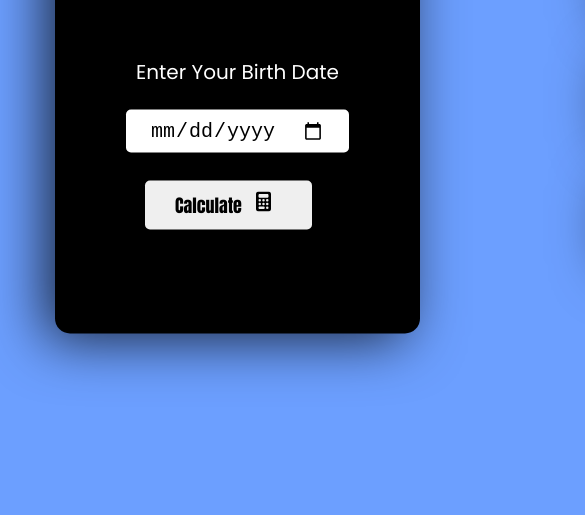
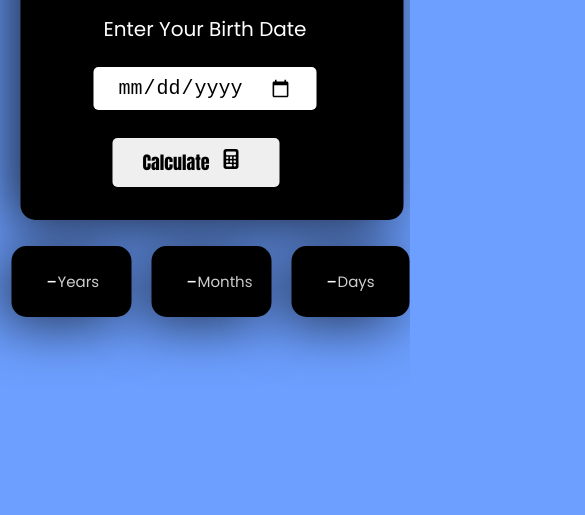
Before and after one commit to Dhirajbhavsar9900/Age_Calculator, a plain HTML site: page index.html in a window 390 px wide. Shown: the part 329-844 px from the top of the page, 585 px wide, since content can reach past the window. Drawn offline with Linux system fonts and the light colour scheme.

Commit message:
media query add

```diff
--- a/style.css
+++ b/style.css
@@ -137,3 +137,80 @@ body{
     font-size: 17px;
     color: rgb(208, 208, 208);
 }
+
+
+
+
+@media screen and (max-width: 425px) {
+    * {
+        margin: 0px;
+        padding: 0px;
+        box-sizing: border-box;
+
+    }
+
+    body{
+        overflow-x: hidden;
+    }
+
+    #container {
+        width: 90%;
+        /* min-width: 300px; */
+        /* position: absolute; */
+        /* transform: translate(-50%, -50%); */
+        /* left: 50%; */
+        /* top: 50%; */
+        /* display: flex; */
+        flex-direction: column;
+        margin: 0 -11px;
+
+    }
+
+    .input-container {
+        background-color: black;
+        border-radius: 15px;
+        box-shadow: -12px 8px 56px -2px rgba(0,0,0,0.76);
+        width: 383px;
+        height: 342px;
+        margin: 15px 0px 0px 12px;
+    }
+
+    .output-container {
+        margin: 26px 0px 6px 3px;
+        display: flex;
+        /* flex-direction: column; */
+        gap: 20px;
+        align-items: center;
+    }
+    .output-container div {
+        height: 71px;
+        width: 120px;
+        background-color: black;
+        border-radius: 15px;
+        color: white;
+        box-shadow: -12px 8px 56px -2px rgba(0,0,0,0.70);
+        /* padding: 0px 16px; */
+        /* display: flex; */
+        /* justify-content: space-between; */
+        /* align-items: center; */
+        margin: 0 0 0 0;
+    }
+
+    .inp-data {
+        display: flex;
+        flex-direction: column;
+        justify-content: center;
+        align-items: center;
+        font-size: 20px;
+        cursor: pointer;
+        margin: 28px 0px 0px -14px;
+    }
+    .output-container div span {
+        font-size: 20px;
+    }
+
+    .output-container div p {
+        font-size: 15px;
+        color: rgb(208, 208, 208);
+    }
+}
```
Also changed, not shown: index.html (+2 -2 lines).
